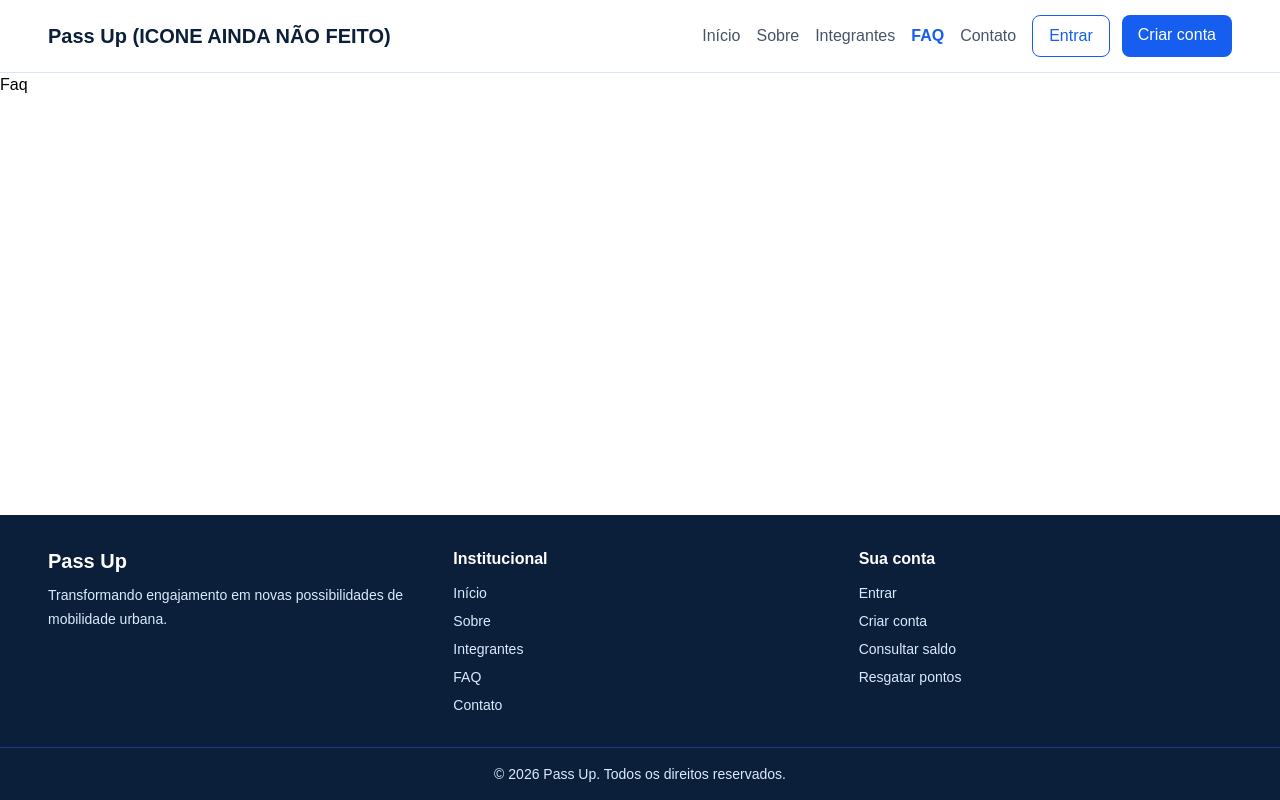
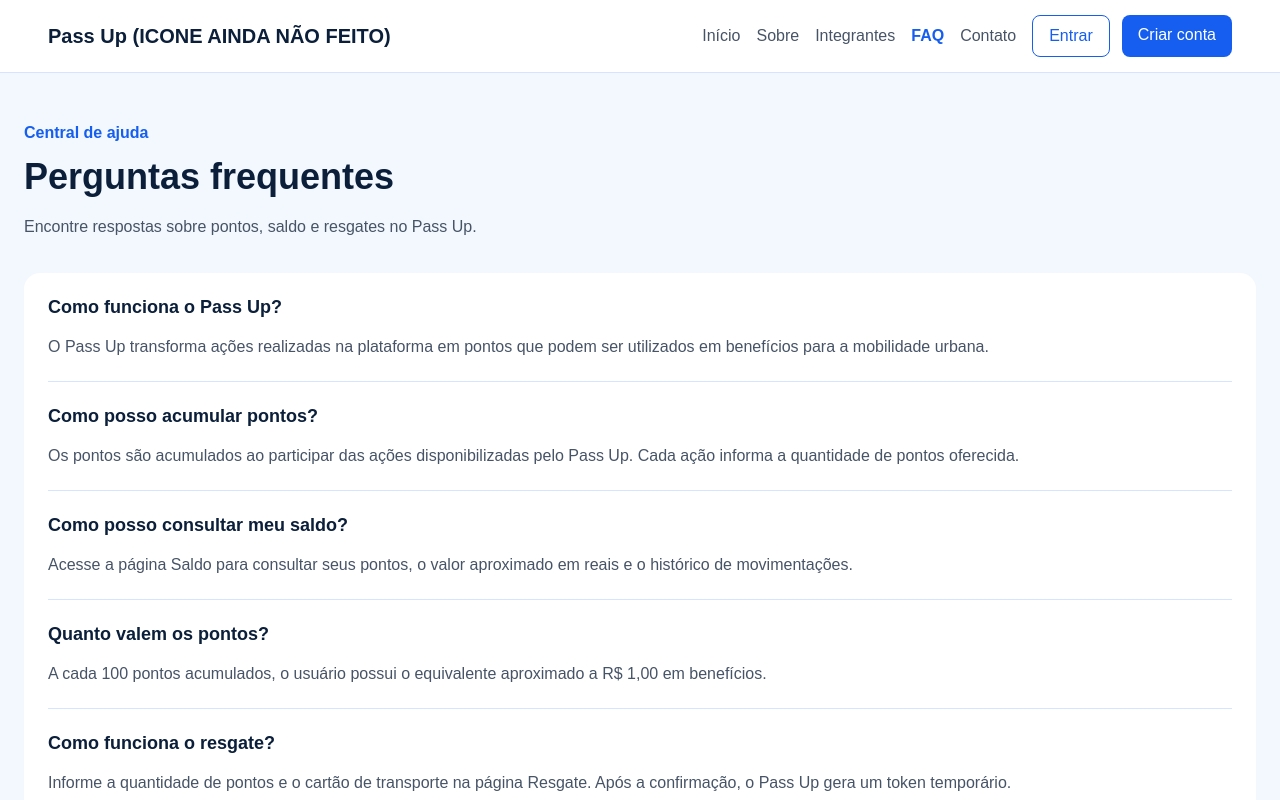
Before and after one commit to pivattidev/passup, a React (Vite) app: page /faq in a window 1280 px wide. Shown: the top 800 px of the page. Built offline with nearby package versions, Linux system fonts and the light colour scheme.

Commit message:
feat: cria componente reutilizavel do faq

```diff
--- /dev/null
+++ b/src/components/ItemFaq/index.tsx
@@ -0,0 +1,18 @@
+interface ItemFaqProps {
+pergunta: string
+resposta: string
+}
+
+export default function ItemFaq({ pergunta, resposta }: ItemFaqProps) {
+return (
+    <article className="border-b border-[#D6E4FF] py-5">
+    <h2 className="text-lg font-semibold text-[#0B1F3A]">
+        {pergunta}
+    </h2>
+
+    <p className="mt-3 leading-7 text-[#475467]">
+        {resposta}
+    </p>
+    </article>
+)
+}
--- a/src/data/perguntasFrequentes.ts
+++ b/src/data/perguntasFrequentes.ts
@@ -1,4 +1,3 @@
-
 export interface PerguntaFrequente {
 id: string
 pergunta: string
--- a/src/pages/Faq/Faq.tsx
+++ b/src/pages/Faq/Faq.tsx
@@ -1,7 +1,32 @@
+import ItemFaq from '../../components/ItemFaq'
+import { perguntasFrequentes } from '../../data/perguntasFrequentes'
+
 export default function Faq() {
   return (
-    <main>
-        <h1>Faq</h1>
+    <main className="bg-[#F2F8FD] px-6 py-12 text-[#0B1F3A]">
+      <div className="mx-auto max-w-[1600px]">
+        <p className="font-semibold text-[#155EEF]">
+          Central de ajuda
+        </p>
+
+        <h1 className="mt-3 text-4xl font-bold">
+          Perguntas frequentes
+        </h1>
+
+        <p className="mt-4 max-w-2xl leading-7 text-[#475467]">
+          Encontre respostas sobre pontos, saldo e resgates no Pass Up.
+        </p>
+
+        <section className="mt-8 rounded-2xl bg-white px-6">
+          {perguntasFrequentes.map((item) => (
+            <ItemFaq
+              key={item.id}
+              pergunta={item.pergunta}
+              resposta={item.resposta}
+            />
+          ))}
+        </section>
+      </div>
     </main>
   )
 }
```
